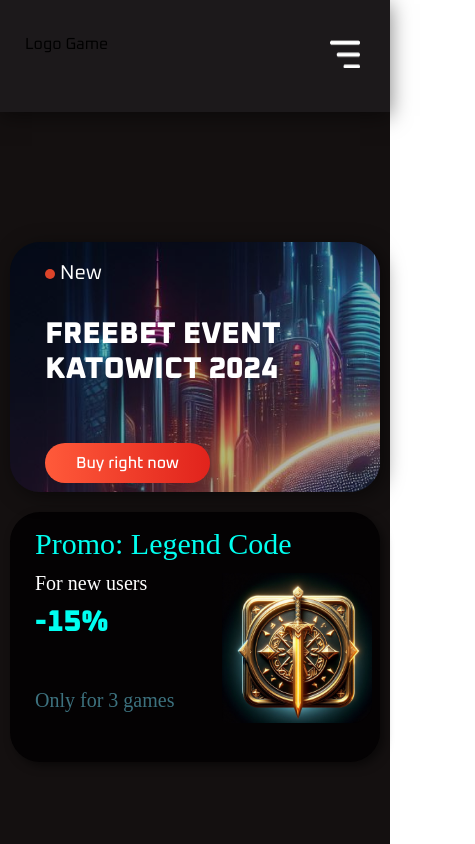
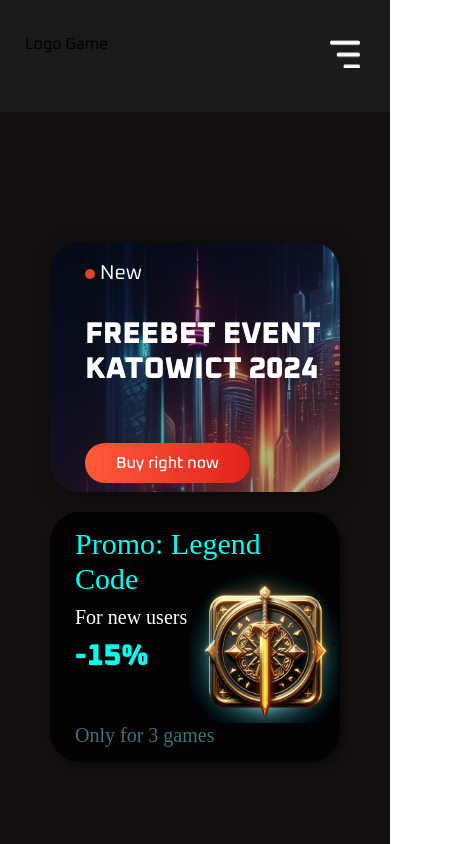
Before and after one commit to DendyLA/gameRun, a React (Vite) app: page / in a window 390 px wide. Shown: the top 844 px of the page, 475 px wide, since content can reach past the window. Built offline with nearby package versions, Linux system fonts and the light colour scheme.

Commit message:
debugging v2

```diff
--- a/index.html
+++ b/index.html
@@ -2,7 +2,8 @@
 <html lang="en">
   <head>
     <meta charset="UTF-8" />
-    <meta name="viewport" content="width=device-width, initial-scale=1.0">
+    <meta name="viewport" content="width=device-width, initial-scale=1.0" />
+    <meta name=”viewport” content="user-scalable=no" />
     <link rel="stylesheet" type="text/css" href="https://cdn.jsdelivr.net/npm/bootstrap-icons@1.11.3/font/bootstrap-icons.min.css">
     <meta name="viewport" content="width=device-width, initial-scale=1.0" />
     <title>Game</title>
--- a/src/components/header/Header.scss
+++ b/src/components/header/Header.scss
@@ -2,7 +2,7 @@
     width: 100%;
     height: 112px !important;
     background: #1C191B;
-    box-shadow: 0px 4px 20px rgba(0, 0, 0, 0.5);
+    // box-shadow: 0px 4px 20px rgba(0, 0, 0, 0.5);
     padding: 35px 25px 25px 25px;
     &__wrapper{
         display: flex;
@@ -98,6 +98,7 @@
 }
 /* Landscape phones and portrait tablets */
 @media (min-width: 481px) and (max-width: 767px) {
+
     .header__wrapper{
         display: none;
     }
@@ -184,6 +185,9 @@
 
 /* Landscape phones and smaller */
 @media (max-width: 480px) {
+    .header{
+
+    }
     .header__wrapper{
         display: none;
     }
--- a/src/pages/home/HomePage.scss
+++ b/src/pages/home/HomePage.scss
@@ -75,4 +75,8 @@
         justify-content: center;
         gap: 8px;
     }
+    body {
+        overflow-x: hidden;
+        max-width: 100vw;
+        }
 }
--- a/src/pages/home/current/Current.scss
+++ b/src/pages/home/current/Current.scss
@@ -208,14 +208,14 @@
 /* Landscape phones and smaller */
 @media (max-width: 480px) {
     .current{
-        width: 360px;
+        width: 290px;
 
         margin: 20px auto;
         &__image{
             display: none;
         }
         &__button{
-            left: 120px;
+            left: 90px;
         }
         &__skin{
             display: none;
--- a/src/pages/home/promo/Promo.scss
+++ b/src/pages/home/promo/Promo.scss
@@ -160,19 +160,19 @@
         align-items: center;
         gap: 20px;
         &__event{
-            width: 370px;
+            width: 290px;
             &_wrapper{
-                width: 370px;
+                width: 290px;
             }
         }
         &__newUser{
-            width: 370px;
+            width: 290px;
         }
         &__img{
             width: 150px;
             height: 150px;
             margin-top: 30px;
-            margin-left: 60px;
+            margin-left: 20px;
         }
         &__footer{
             margin-top: 50px;
--- a/src/pages/home/statistic/Statistic.scss
+++ b/src/pages/home/statistic/Statistic.scss
@@ -309,7 +309,7 @@
         gap: 5px;
         &__time{
             grid-area: 1 / 1 / 2 / 5;
-            width: 360px;
+            width: 320px;
             &Graphic{
                 margin-left: 10px;
             }
@@ -319,8 +319,8 @@
         }
         &__earn{
             grid-area: 2 / 3 / 3 / 3;
-            width: 155px;
-            margin-left: -10px;
+            width: 140px;
+            margin-left: -40px;
             position: relative;
             left: 50px;
             &Sum{
@@ -329,22 +329,22 @@
         }
         &__victory{
             grid-area: 2 / 1 / 3 / 3;
-            width: 180px;
+            width: 140px;
             &Descr{
                 font-size: 12px;
             }
         }
         &__lose{
             grid-area: 3 / 1 / 4 / 3;
-            width: 180px;
+            width: 140px;
             &Descr{
                 font-size: 12px;
             }
         }
         &__exp{
             grid-area: 3 / 3 / 4 / 5;
-            width: 155px;
-            margin-left: -10px;
+            width: 140px;
+            margin-left: -40px;
             position: relative;
             left: 50px;
             &Sum{
```
